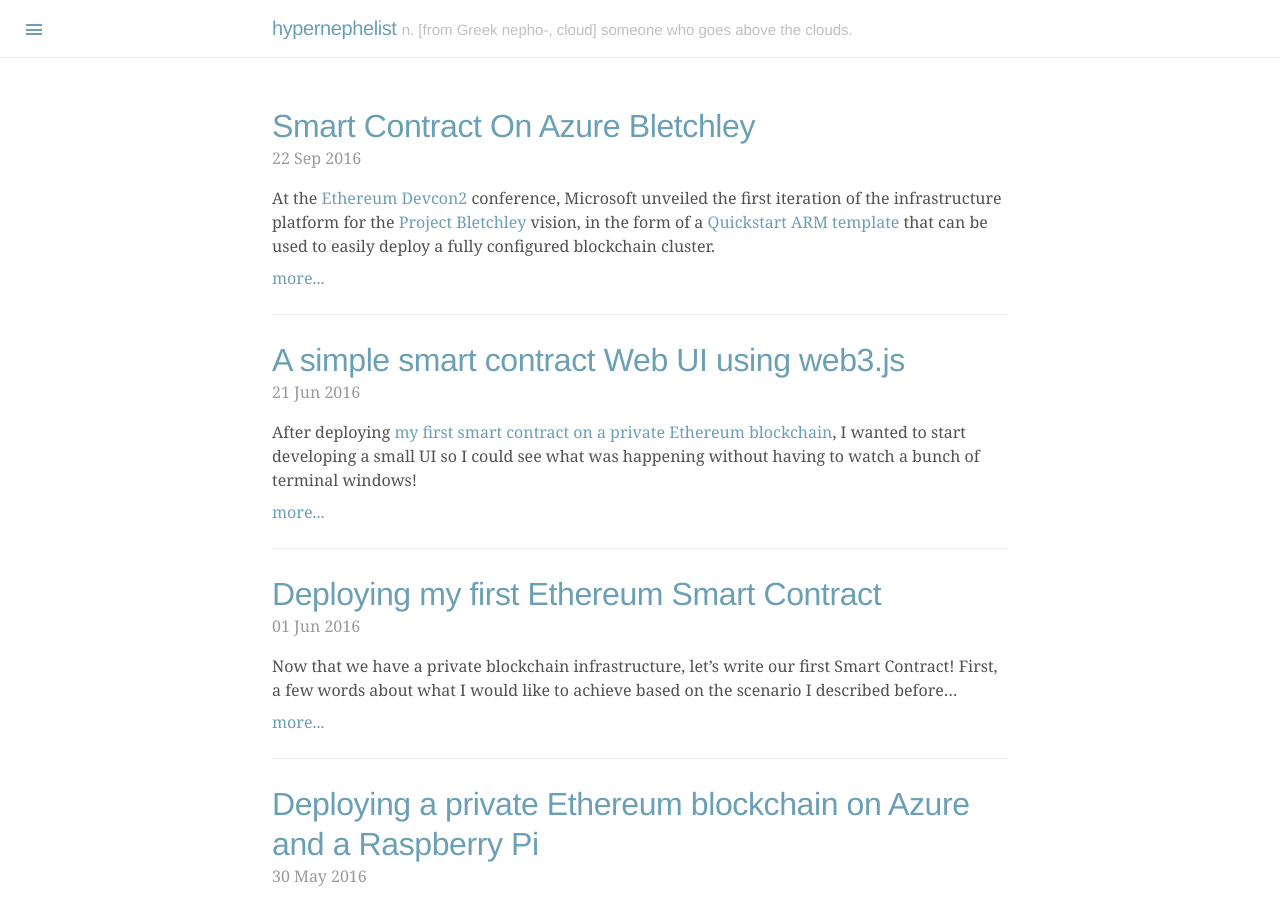
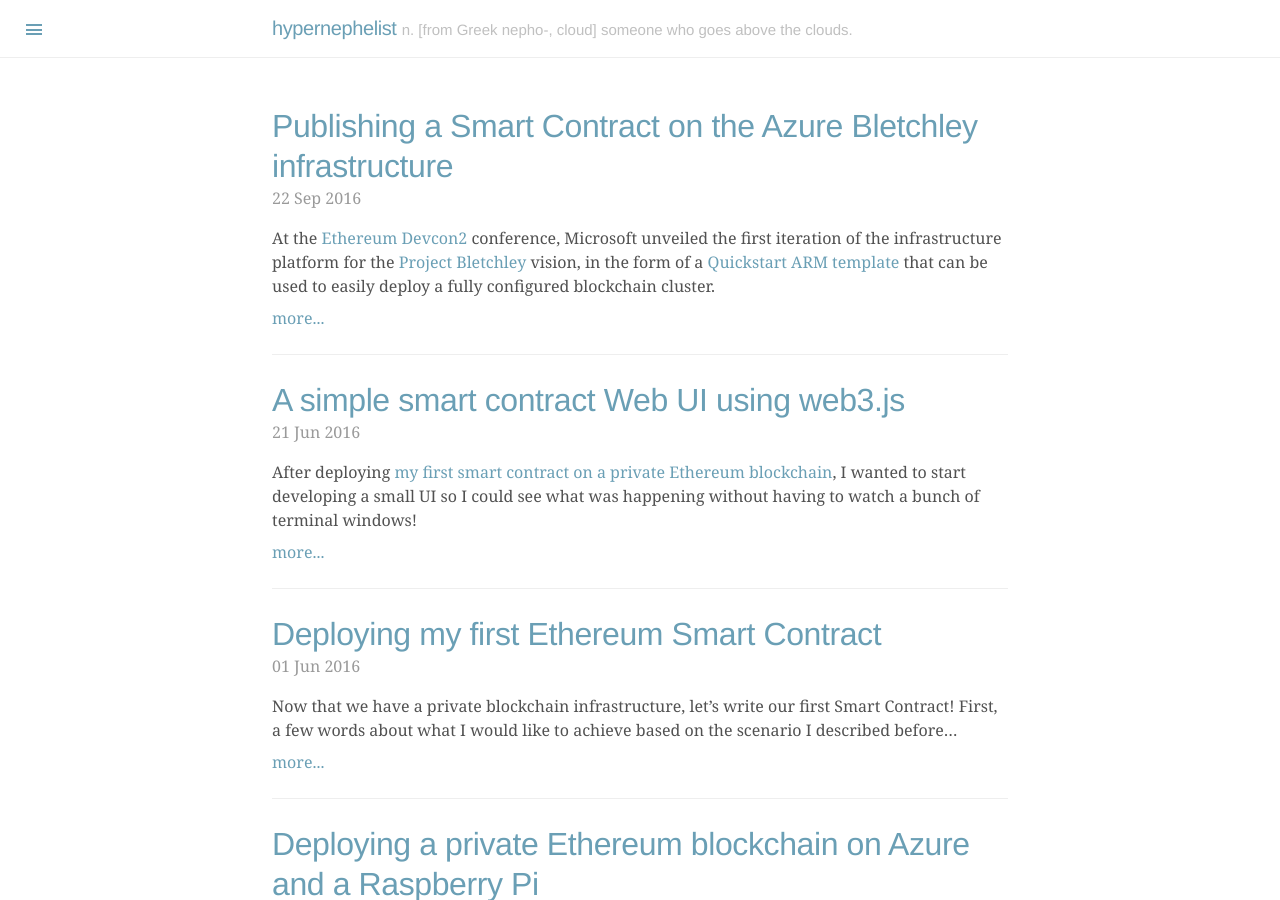
Before and after one commit to tomconte/tomconte.github.io, a Jekyll site: the page built from index.html, in a window 1280 px wide and 900 px high. Built offline with Jekyll 4.4.1, drawn with Linux system fonts in a browser that asks for light colours; the list of posts is cut into pages by our own code.

Commit message:
Fix prose.io mess

```diff
--- a/_posts/2016-09-22-smart-contract-on-azure-bletchley.md
+++ b/_posts/2016-09-22-smart-contract-on-azure-bletchley.md
@@ -1,6 +1,9 @@
 ---
+title: Publishing a Smart Contract on the Azure Bletchley infrastructure
+layout: post
 published: true
 ---
+
 At the [Ethereum Devcon2](https://ethereumfoundation.org/devcon/) conference, Microsoft unveiled the first iteration of the infrastructure platform for the [Project Bletchley](https://azure.microsoft.com/en-us/blog/bletchley-blockchain/) vision, in the form of a [Quickstart ARM template](https://azure.microsoft.com/en-us/documentation/templates/ethereum-consortium-blockchain-network/) that can be used to easily deploy a fully configured blockchain cluster.
 
 The template has greate documentation, and we also have a detailed [walkthrough](https://aka.ms/blockchain-consortium-networks) to take you through all the steps, all the way to using the [MetaMask](https://metamask.io/) Ethereum wallet to send your first transactions.
```
